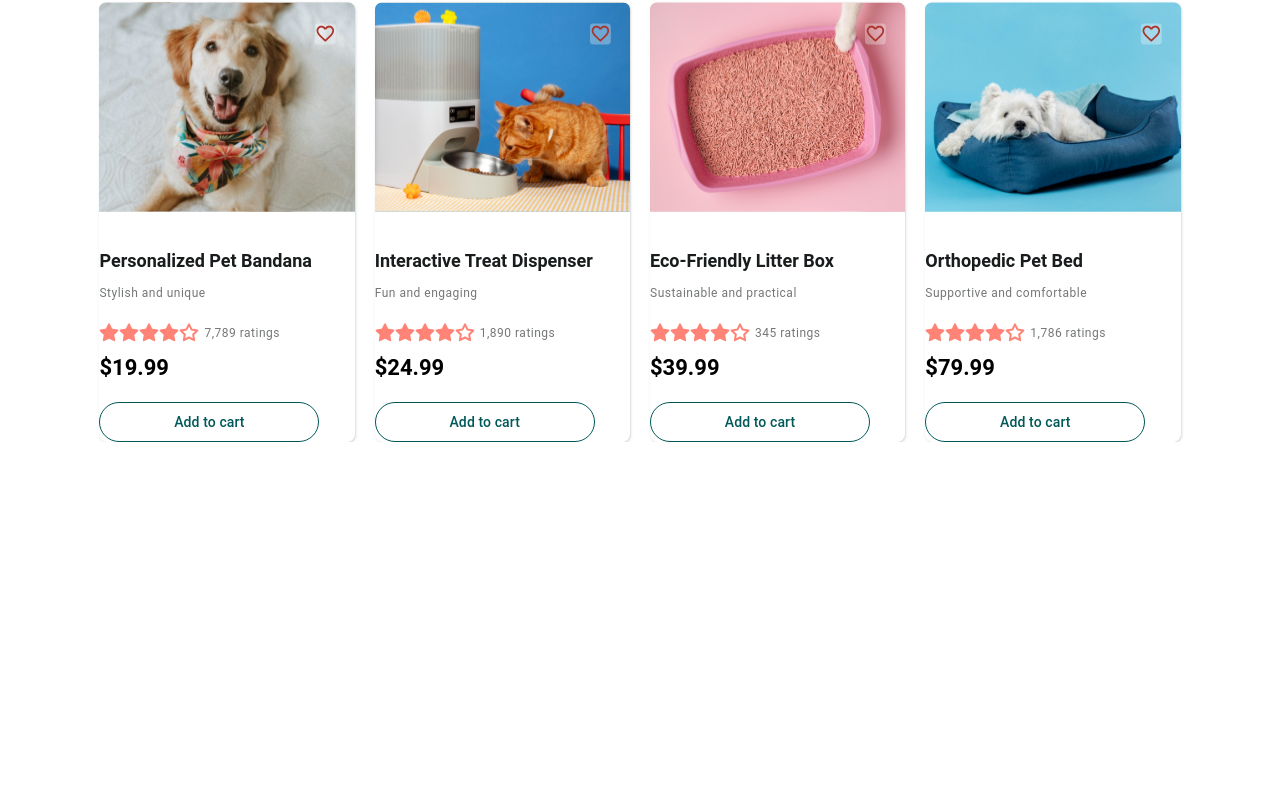
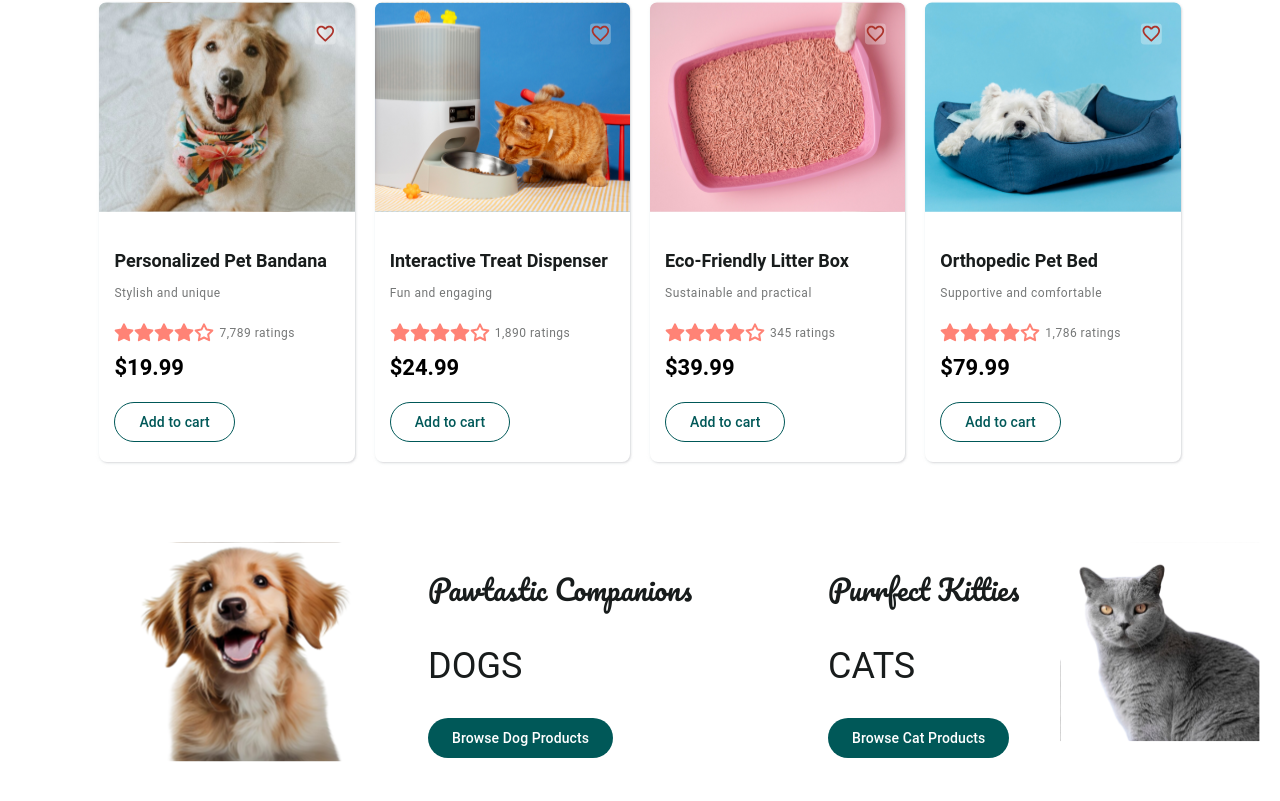
Before and after one commit to Emetila/paws-and-purrs, a React (Create React App) app: page / in a window 1280 px wide. Shown: the part 1149-1950 px from the top of the page. Before the commit the page ends 1591 px from the top, so only its background shows below. Built offline with nearby package versions, Linux system fonts and the light colour scheme.

Commit message:
Implemented browse section in home page

```diff
--- /dev/null
+++ b/src/app/components/Browse/index.jsx
@@ -0,0 +1,29 @@
+import React from "react";
+import style from './style.module.css';
+import {ReactComponent as DogImage} from '../../assets/images/dog.svg';
+import {ReactComponent as CatImage} from '../../assets/images/cat.svg';
+import { CustomButton } from "../Button";
+
+export const BrowseSection = () => {
+    return (
+        <section className={style.container}>
+            <div className={style.dogbox}>
+                <DogImage className={style.image} />
+                <div className={style.cat}>
+                    <h2 className={style.title}>Pawtastic Companions</h2>
+                    <h1>DOGS</h1>
+                    <CustomButton onClick={() => { }}>Browse Dog Products</CustomButton>
+                </div>
+            </div>
+
+            <div className={style.catbox}>
+                <div className={style.cat}>
+                    <h2>Purrfect Kitties</h2>
+                    <h1>CATS</h1>
+                    <CustomButton onClick={() => { }}>Browse Cat Products</CustomButton>
+                </div>
+                <CatImage className={style.image2} />
+            </div>
+        </section>
+    )
+}
--- /dev/null
+++ b/src/app/components/Browse/style.module.css
@@ -0,0 +1,32 @@
+.container {
+    display: flex;
+    padding: 40px;
+    padding-right: 0;
+    align-items: flex-start;
+    justify-content: center;
+    gap: 100px;
+    overflow: hidden;
+}
+
+.dogbox, .catbox {
+    display: flex;
+}
+
+.image {
+    width: 400px;
+    height: 220px;
+}
+
+.image2 {
+    width: 264px;
+    height: 200px;
+}
+
+.title {
+    width: 300px;
+}
+
+.cat h1 {
+    width: 200px;
+    font-family: "Roboto", sans-serif;
+}
--- a/src/app/components/Featured/style.module.css
+++ b/src/app/components/Featured/style.module.css
@@ -1,6 +1,7 @@
 .container {
     display: flex;
     padding: 0 100px;
+    padding-bottom: 40px;
     flex-direction: column;
     align-items: center;
     gap: 60px;
@@ -60,6 +61,10 @@
     padding-top: 12px;
 }
 
+.wrap {
+    padding: 0 15px;
+}
+
 .amount {
     color: #000;
     font-family: "Roboto", sans-serif;
@@ -70,7 +75,7 @@
 }
 
 .button {
-    width: 220px;
+    margin-bottom: 20px;
 }
 
 .productbox {
--- a/src/app/pages/Landing/index.jsx
+++ b/src/app/pages/Landing/index.jsx
@@ -2,6 +2,7 @@ import React from "react";
 import { LandingPageNavigation } from "../../components/Header/LandingPageNavigation";
 import { HeroSection } from "../../components/Hero";
 import { FeaturedProduct } from "../../components/Featured";
+import { BrowseSection } from "../../components/Browse";
 
 export const HomePage = () => {
     return (
@@ -9,6 +10,7 @@ export const HomePage = () => {
             <LandingPageNavigation />
             <HeroSection />
             <FeaturedProduct />
+            <BrowseSection />
         </div>
     )
 }
```
Also changed, not shown: src/app/assets/images/cat.svg (added), src/app/assets/images/dog.svg (added).
